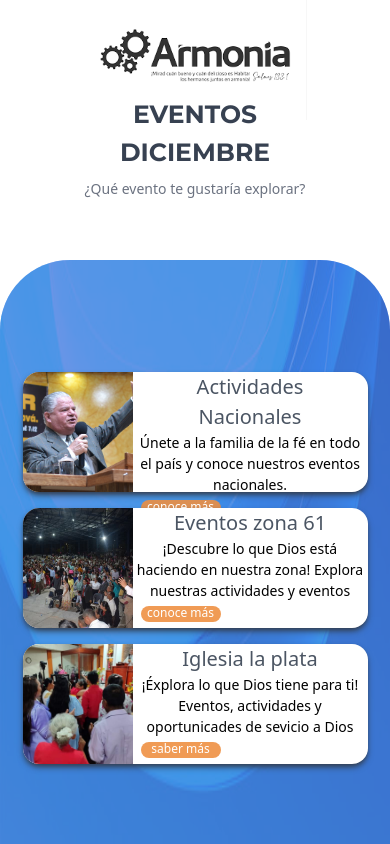
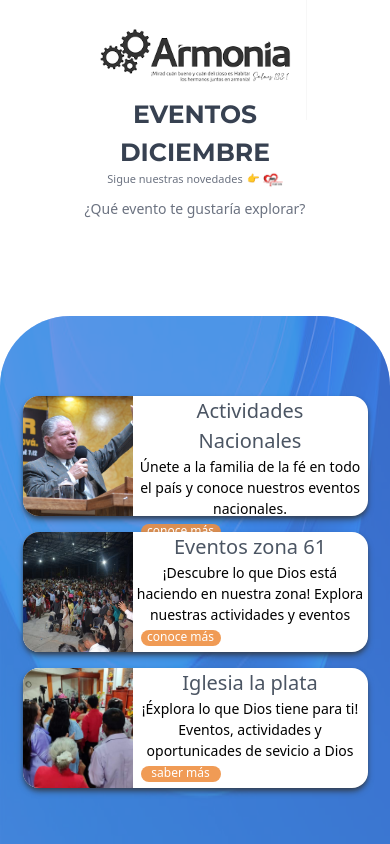
Before and after one commit to linda-rojas/actividades-iglesia, a React (Vite) app: page / in a window 390 px wide. Built offline with nearby package versions, Linux system fonts and the light colour scheme.

Commit message:
modificacion de la pagina Home

```diff
--- a/src/Home/index.jsx
+++ b/src/Home/index.jsx
@@ -1,9 +1,12 @@
 import { InformationActivities } from './InformationActivities';
 import { CardsInformationHome } from '../mocks/cards-informations';
+// import { ArrowLongRightIcon } from '@heroicons/react/24/solid'
+
 
 export function Home() {
     const LemaArmonia = `/assets/img/lema3.png`;
     const FondoPrincipal = `/assets/img/fondo.jpg`;
+    const DiosTuRazonDeVivir = `/assets/img/DiosTuRazonDeVivir.png`
 
 
     return (
@@ -16,11 +19,24 @@ export function Home() {
                     <div className='text-[25px]'>
                         <h1 className='font-montserrat flex-wrap text-center lg:block text-gray-700 font-extrabold space-y-1'>EVENTOS</h1>
                         <h1 className='font-montserrat flex-wrap text-center lg:block text-gray-700 font-extrabold space-y-1'>DICIEMBRE</h1>
+                        <a href='https://www.facebook.com/MMM.zona.61?locale=es_LA' className='flex gap-[4px] justify-center'>
+                            <p className='font-roboto font-medium text-[11px] text-gray-500'>Sigue nuestras novedades
+                            </p>
+                            {/* <ArrowLongRightIcon className='w-[18px] h-[18px] text-gray-500' stroke='currentColor'/> */}
+                            <div className='flex items-center justify-center h-[14px]'>
+                                <p className='text-[10px]'>👉</p>
+                            </div>
+                            <img
+                                    src={DiosTuRazonDeVivir}
+                                    className='h-[20px] w-[20px]'
+                                    alt='Dios tu razón de vivir' />
+                        </a>
+
                     </div>
                     <p className='font-roboto font-medium text-sm text-gray-500'>¿Qué evento te gustaría explorar?</p>
                 </section>
             </div>
-            <div className='flex justify-items-center pb-20 pt-14 relative w-full justify-center s:pt-[7rem]'>
+            <div className='flex justify-items-center xs:pb-12 s:pb-14 pt-12 relative w-full justify-center s:pt-[5rem]'>
                 <figure className='svg absolute b-[0px] w-full left-0 z-[-1] rounded-tl-[70px] rounded-tr-[70px] top-[0] bg-blue-700 opacity-85 h-full'>
                     <img
                     src={FondoPrincipal}
--- a/src/components/pages/NationalActivities/InformationActivities/index.jsx
+++ b/src/components/pages/NationalActivities/InformationActivities/index.jsx
@@ -1,5 +1,3 @@
-import { Link } from "react-router-dom"
-
 export function InformationActivities(
     {
     // eslint-disable-next-line
@@ -18,7 +16,7 @@ export function InformationActivities(
 
 
     return (
-        <Link to={to}>
+        <a href={to}>
                     <div className='w-full xs:max-w-[280px] s:max-w-[330px] min-h-[90px] flex bg-white shadow-slate-700 rounded-[0.8rem] shadow-md'>
             <figure className='max-w-[97px] min-h-[ 84px]'>
                 <img
@@ -31,7 +29,7 @@ export function InformationActivities(
                     <p className='font-roboto font-light xs:text-[12px] s:text-[13px] text-center mb-[5px]'>{description}</p>
             </div>
         </div>
-        </Link>
+        </a>
 
     )
 }
--- a/tailwind.config.js
+++ b/tailwind.config.js
@@ -8,7 +8,7 @@ export default {
       },
       screens: {
         xs: "300px", //breakpoint para pantallas más pequeñas
-        s: "375px",
+        s: "360px",
       },
     },
   },
```
Also changed, not shown: public/assets/img/DiosTuRazonDeVivir.png (added).
